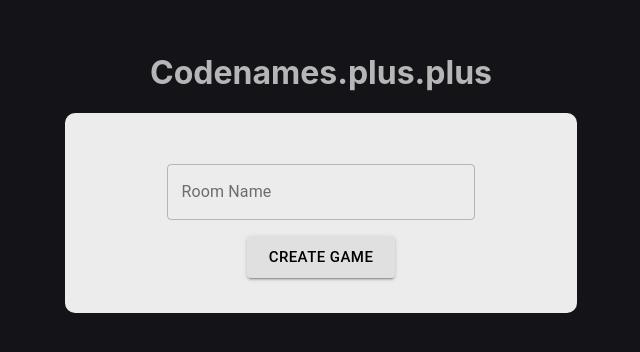
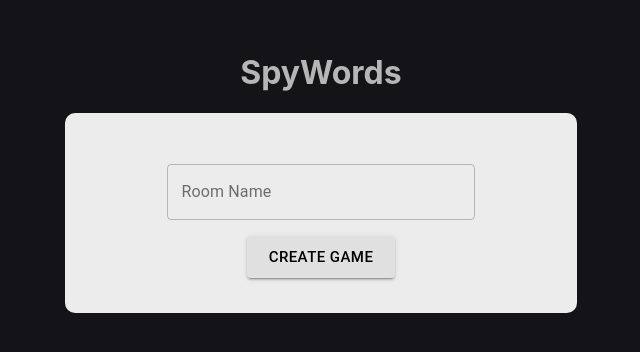
Before and after one commit to hank0cean/WordMasters, a React (Create React App) app: page / in a window 1280 px wide. Shown: the part 228-580 px from the top of the page, without its empty margins (319-959 px from the left). Built offline with nearby package versions, Linux system fonts and the light colour scheme.

Commit message:
SpyWords Logo

```diff
--- a/src/components/homeContainer.jsx
+++ b/src/components/homeContainer.jsx
@@ -17,7 +17,7 @@ function HomeContainer() {
   return (
     <div className="homeContainer">
       <div className="homeHeader">
-        <h1>Codenames.plus.plus</h1>
+        <h1>SpyWords</h1>
       </div>
       <div className="homeFormWrapper">
         <form onSubmit={createGame}>
```
Also changed, not shown: src/images/SpyWordsLogo.gif (added).
